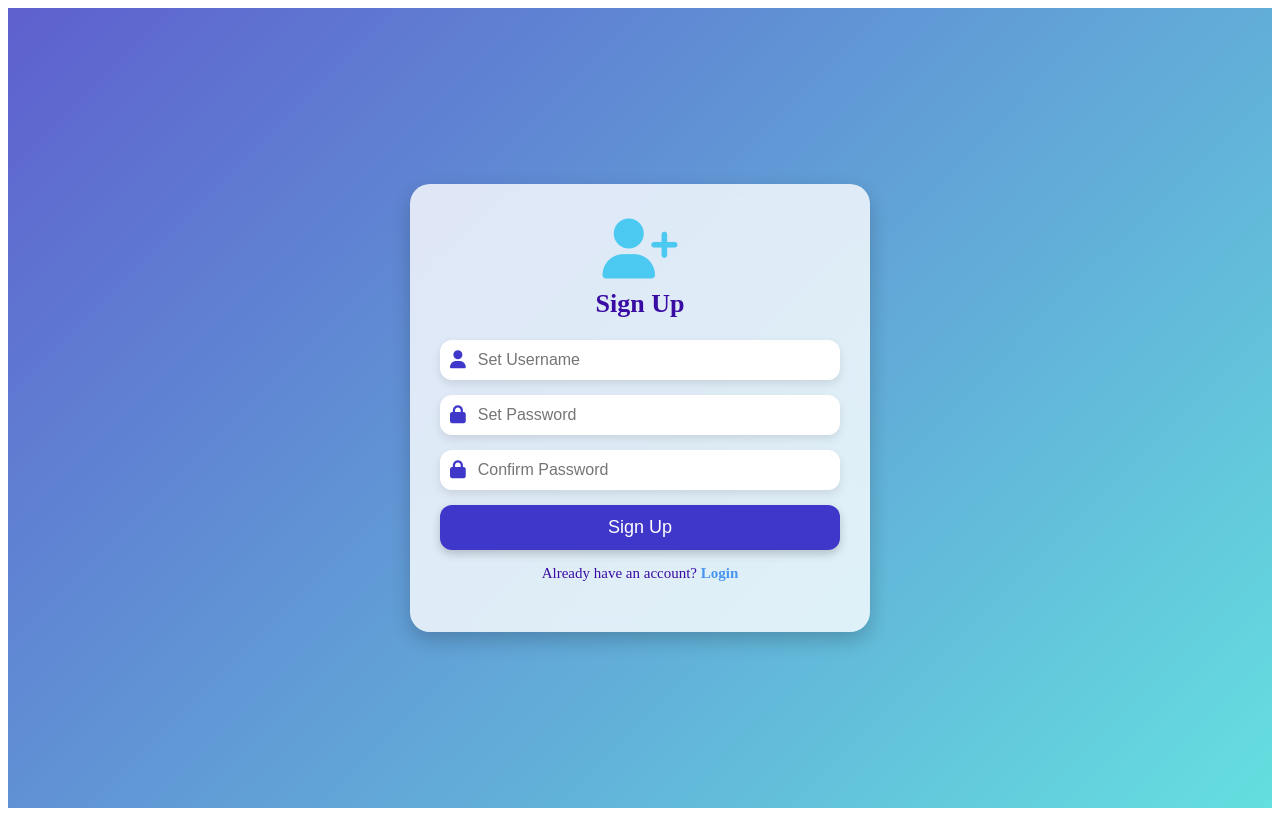
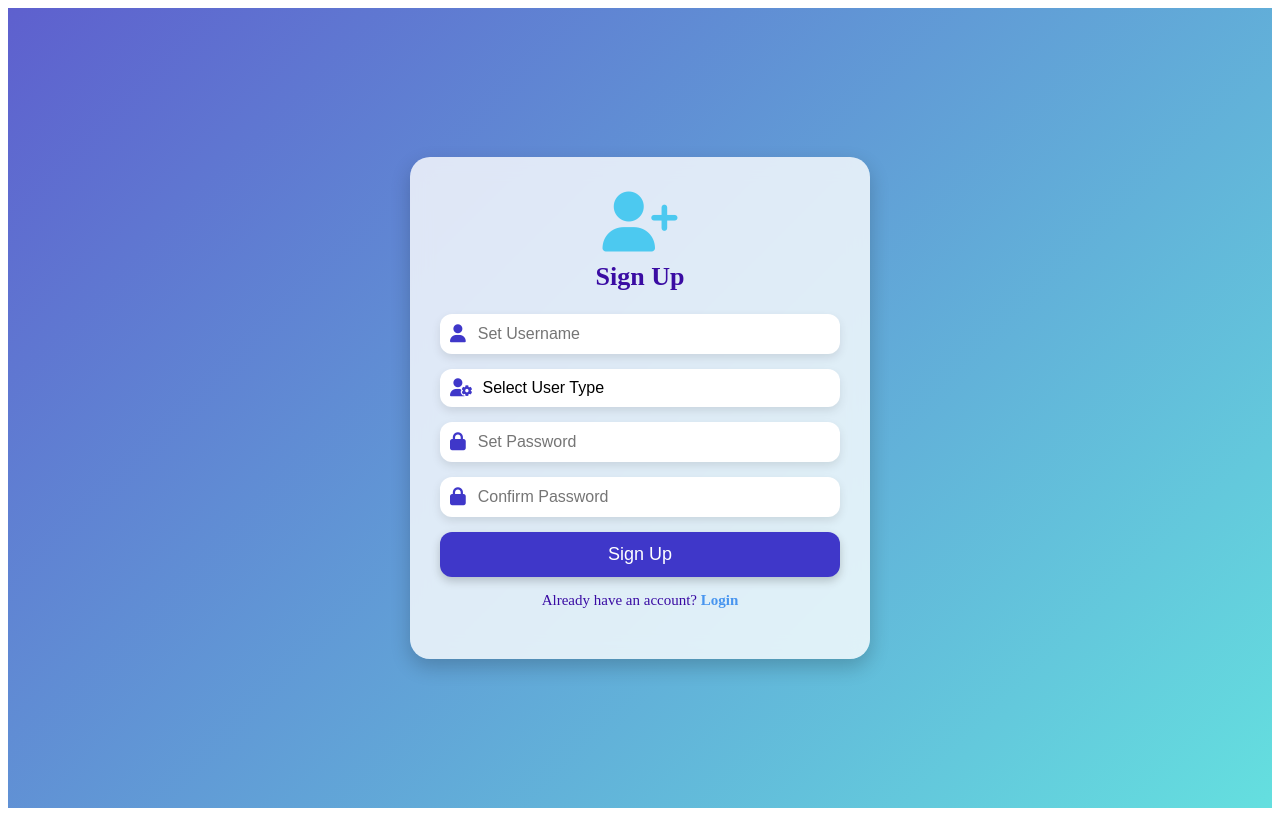
Before and after one commit to bintariq29/cfms_frontend, an Angular app: page /signup in a window 1280 px wide. Built offline with nearby package versions, Linux system fonts and the light colour scheme.

Commit message:
user selection ui in signup

```diff
--- a/src/app/pages/signup/signup.css
+++ b/src/app/pages/signup/signup.css
@@ -104,3 +104,46 @@
   from { transform: translateY(40px); opacity: 0; }
   to { transform: translateY(0); opacity: 1; }
 }
+
+
+/* Dropdown styling to match input fields */
+.input-group select {
+    border: none;
+    outline: none;
+    flex: 1;
+    font-size: 16px;
+    background: transparent;
+    appearance: none; /* remove default arrow for modern look */
+}
+
+/* Add arrow icon manually */
+.input-group {
+    position: relative;
+}
+
+.input-group select {
+    padding-right: 25px; /* space for arrow */
+}
+
+.input-group i {
+    font-size: 18px;
+    margin-right: 10px;
+    color: #3f37c9;
+}
+
+/* Optional: add a custom arrow for select */
+.input-group select::-ms-expand {
+    display: none; /* IE hide default arrow */
+}
+
+.input-group select::after {
+    content: '\f0d7'; /* FontAwesome down arrow */
+    font-family: "Font Awesome 6 Free";
+    font-weight: 900;
+    position: absolute;
+    right: 10px;
+    top: 50%;
+    transform: translateY(-50%);
+    pointer-events: none;
+    color: #3f37c9;
+}
--- a/src/app/pages/signup/signup.html
+++ b/src/app/pages/signup/signup.html
@@ -10,7 +10,15 @@
             <input type="text" placeholder="Set Username">
         </div>
 
-
+        <!-- New Dropdown for User Type -->
+        <div class="input-group">
+            <i class="fas fa-user-cog"></i>
+            <select>
+                <option value="" disabled selected>Select User Type</option>
+                <option value="admin">Admin</option>
+                <option value="student">Student</option>
+            </select>
+        </div>
 
         <div class="input-group">
             <i class="fas fa-lock"></i>
--- a/src/app/pages/signup/signup.ts
+++ b/src/app/pages/signup/signup.ts
@@ -11,7 +11,6 @@ export class Signup {
   router = inject(Router)
   loginOnTap() {
     this.router.navigateByUrl("/login")
-
   }
 
 }
```
